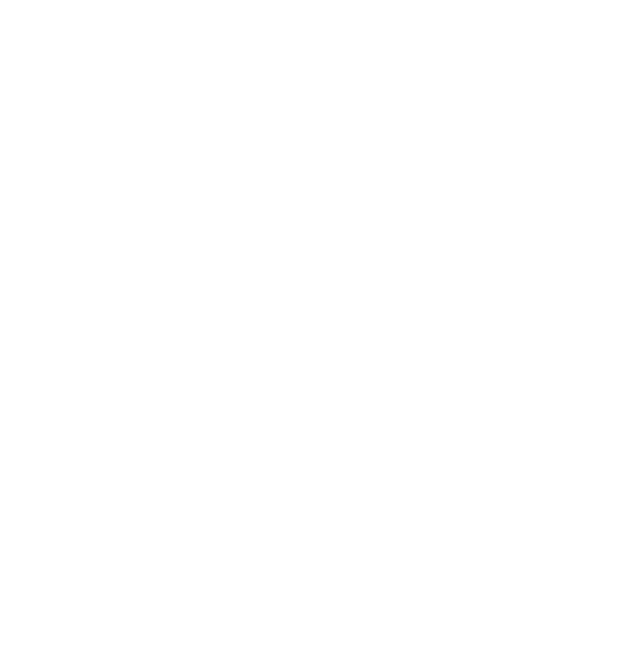
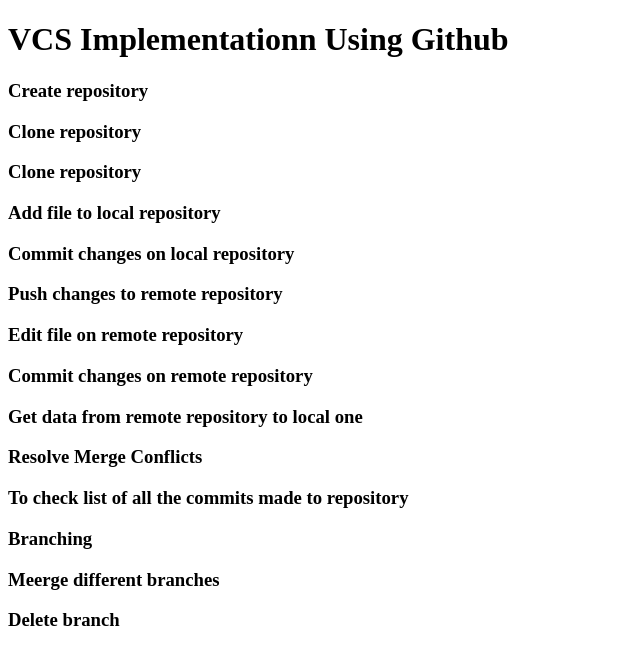
Before and after one commit to Maira509/VCS-Git, a plain HTML site: page index.html in a window 1280 px wide. Shown: the whole page, without its empty margins (0-640 px from the left). Drawn offline with Linux system fonts and the light colour scheme.

Commit message:
Changes made to index file

```diff
--- a/index.html
+++ b/index.html
@@ -2,9 +2,25 @@
 <html>
   <head>
     <title>
-      <h1>VCS Implementationn Using Github </h1>
+      VCS Implementationn Using Github
     </title>
   </head>
   <body>
+    <h1> VCS Implementationn Using Github </h1>
+    <!-- <h3>Add new repository</h3> -->
+    <h3>Create repository</h3>
+    <h3>Clone repository </h3>
+    <h3>Clone repository </h3>
+    <h3>Add file to local repository </h3>
+    <h3>Commit changes on local repository </h3>
+    <h3>Push changes to remote repository </h3>
+    <h3>Edit file on remote repository </h3>
+    <h3>Commit changes on remote repository </h3>
+    <h3>Get data from remote repository to local one</h3>
+    <h3>Resolve Merge Conflicts</h3>
+    <h3>To check list of all the commits made to repository </h3>
+    <h3>Branching</h3>
+    <h3>Meerge different branches</h3>
+    <h3>Delete branch</h3>
   </body>
 </html>
```
